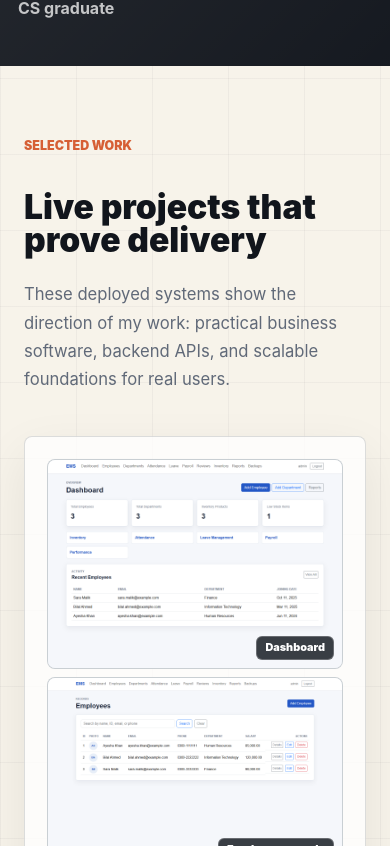
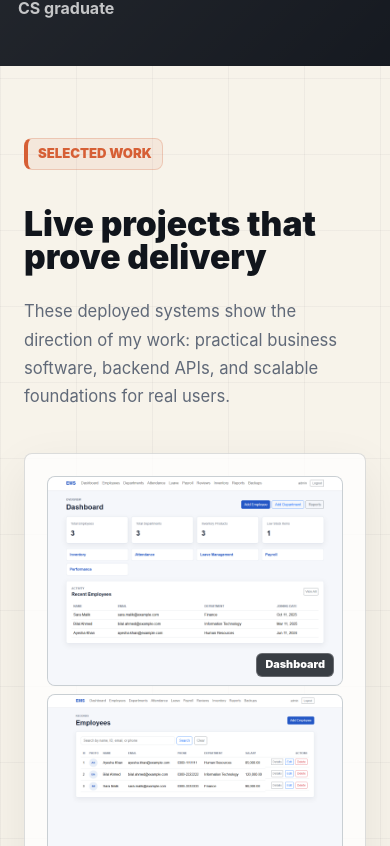
Before and after one commit to dastarshah590-shah/D_Portfolio, a React (Vite) app: page / in a window 390 px wide. Shown: the part 1898-2744 px from the top of the page. Built offline with nearby package versions, Linux system fonts and the light colour scheme.

Commit message:
Improve section label sizing

```diff
--- a/src/App.css
+++ b/src/App.css
@@ -604,6 +604,21 @@ h3 {
   margin-bottom: 42px;
 }
 
+.section-intro .eyebrow {
+  display: inline-flex;
+  width: fit-content;
+  min-height: 38px;
+  align-items: center;
+  margin-bottom: clamp(16px, 2vw, 24px);
+  padding: 0 12px;
+  border: 1px solid rgba(214, 95, 53, 0.24);
+  border-left: 4px solid currentColor;
+  border-radius: var(--radius);
+  background: rgba(214, 95, 53, 0.08);
+  font-size: clamp(0.95rem, 0.9vw, 1.08rem);
+  line-height: 1;
+}
+
 .section-intro p:last-child {
   margin: 0;
   color: var(--muted);
@@ -901,6 +916,12 @@ h3 {
 
 .services-section .eyebrow {
   color: #f0b457;
+}
+
+.services-section .section-intro .eyebrow {
+  border-color: rgba(240, 180, 87, 0.28);
+  border-left-color: currentColor;
+  background: rgba(240, 180, 87, 0.1);
 }
 
 .service-grid {
@@ -1352,6 +1373,13 @@ h3 {
     display: none;
   }
 
+  .section-intro .eyebrow {
+    min-height: 32px;
+    margin-bottom: 14px;
+    padding: 0 10px;
+    font-size: 0.82rem;
+  }
+
   .hero-section {
     min-height: auto;
     padding-bottom: 52px;
```
